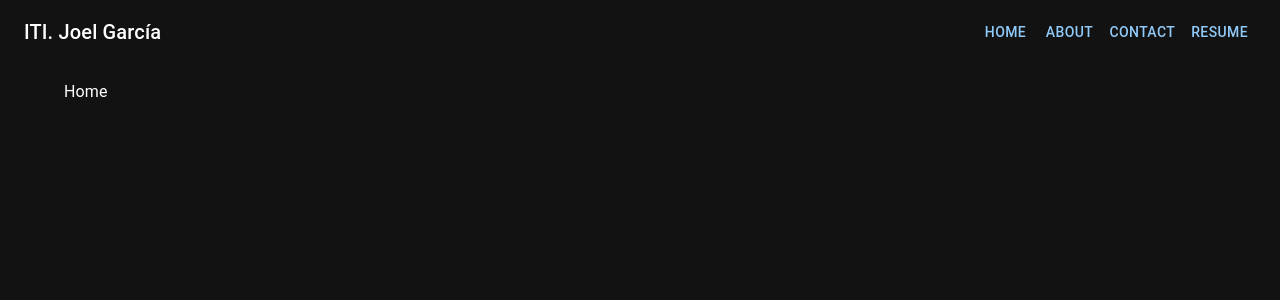
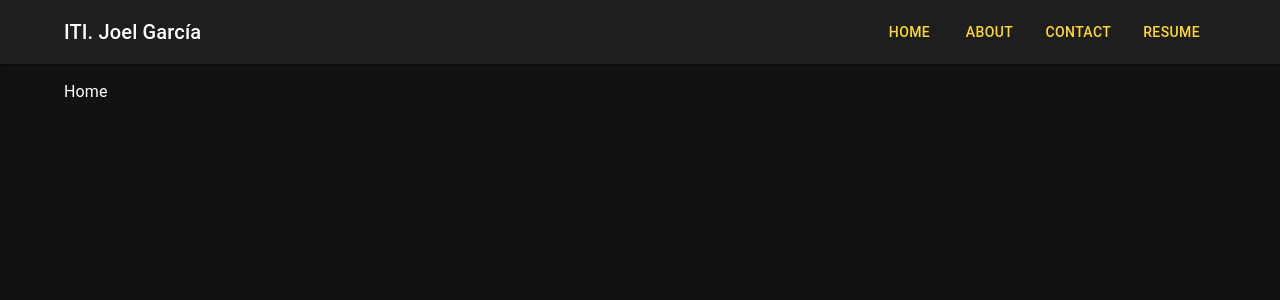
Before and after one commit to GreedSource/portafolio, a React (Create React App) app: page / in a window 1280 px wide. Shown: the top 300 px of the page. Built offline with nearby package versions, Linux system fonts and the light colour scheme.

Commit message:
some changes

```diff
--- a/src/components/AppBar/_component.tsx
+++ b/src/components/AppBar/_component.tsx
@@ -5,23 +5,73 @@ import {
   Toolbar,
   Typography,
   Button,
+  Container,
 } from "@mui/material";
 import useAppBarServices from "./_services";
 
 export const AppBar: VFC = (props): JSX.Element => {
   const { handleRedirect } = useAppBarServices();
   return (
-    <Box sx={{ flexGrow: 1 }}>
-      <MuiAppBar position="static">
-        <Toolbar>
-          <Typography variant="h6" component="div" sx={{ flexGrow: 1 }}>
-            ITI. Joel García
-          </Typography>
-          <Button onClick={() => handleRedirect("/")}>Home</Button>
-          <Button onClick={() => handleRedirect("/about")}>About</Button>
-          <Button onClick={() => handleRedirect("/contact")}>Contact</Button>
-          <Button onClick={() => handleRedirect("/resume")}>Resume</Button>
-        </Toolbar>
+    <Box
+      sx={{
+        flexGrow: 1,
+        padding: {
+          xs: "1rem",
+          md: "0",
+        },
+      }}
+    >
+      <MuiAppBar position="static" elevation={1}>
+        <Container>
+          <Toolbar
+            sx={{
+              padding: {
+                sm: 0,
+              },
+              display: "flex",
+              flexDirection: {
+                xs: "column",
+                md: "row",
+              },
+            }}
+          >
+            <Typography variant="h6" component="div" sx={{ flexGrow: 1 }}>
+              ITI. Joel García
+            </Typography>
+            <Button
+              sx={{
+                margin: "0.5rem",
+              }}
+              onClick={() => handleRedirect("/")}
+            >
+              Home
+            </Button>
+            <Button
+              sx={{
+                margin: "0.5rem",
+              }}
+              onClick={() => handleRedirect("/about")}
+            >
+              About
+            </Button>
+            <Button
+              sx={{
+                margin: "0.5rem",
+              }}
+              onClick={() => handleRedirect("/contact")}
+            >
+              Contact
+            </Button>
+            <Button
+              sx={{
+                margin: "0.5rem",
+              }}
+              onClick={() => handleRedirect("/resume")}
+            >
+              Resume
+            </Button>
+          </Toolbar>
+        </Container>
       </MuiAppBar>
     </Box>
   );
--- a/src/theme/dark/_Palette.tsx
+++ b/src/theme/dark/_Palette.tsx
@@ -1,5 +1,12 @@
-export const palette = {
-  mode: "dark" as const,
+import { PaletteOptions } from "@mui/material";
+export const palette: PaletteOptions = {
+  mode: "dark",
+  primary: {
+    main: "#fdd835",
+    contrastText: "#000",
+    dark: "#c6a700",
+    light: "#ffff6b",
+  },
 };
 
 export default palette;
--- a/src/theme/dark/index.tsx
+++ b/src/theme/dark/index.tsx
@@ -1,5 +1,5 @@
+import _ from "lodash";
 import { createTheme } from "@mui/material";
-import _ from "lodash";
 import SharedThemeProps from "../shared";
 import palette from "./_Palette";
 
--- /dev/null
+++ b/src/theme/light/_Palette.tsx
@@ -0,0 +1,6 @@
+import { PaletteOptions } from "@mui/material";
+export const palette: PaletteOptions = {
+  mode: "light",
+};
+
+export default palette;
--- a/src/theme/light/index.tsx
+++ b/src/theme/light/index.tsx
@@ -1,9 +1,11 @@
+import _ from "lodash";
 import { createTheme } from "@mui/material";
-import _ from "lodash";
-
+import palette from "./_Palette";
 import SharedThemeProps from "../shared";
 
-export const LightThemeProps = {};
+export const LightThemeProps = {
+  palette,
+};
 
 export const LightTheme = createTheme(
   _.merge(LightThemeProps, SharedThemeProps)
```
